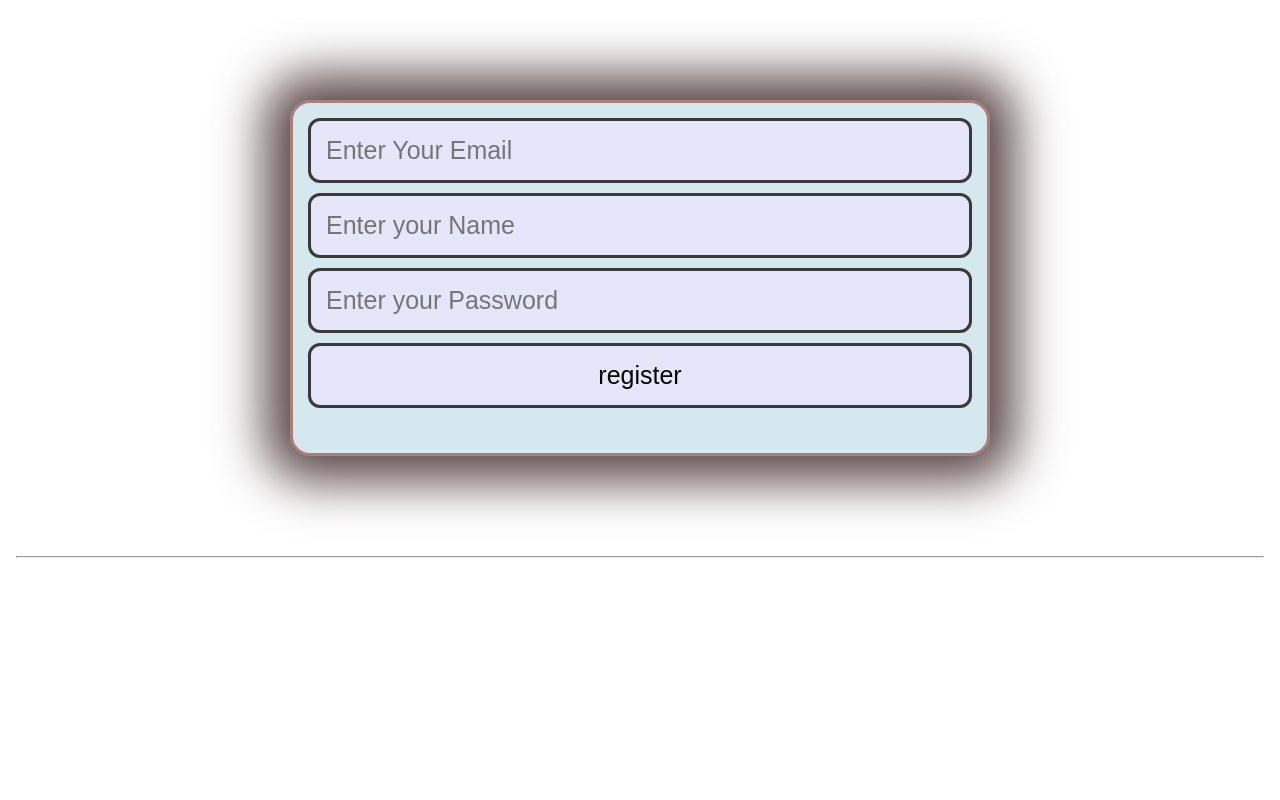
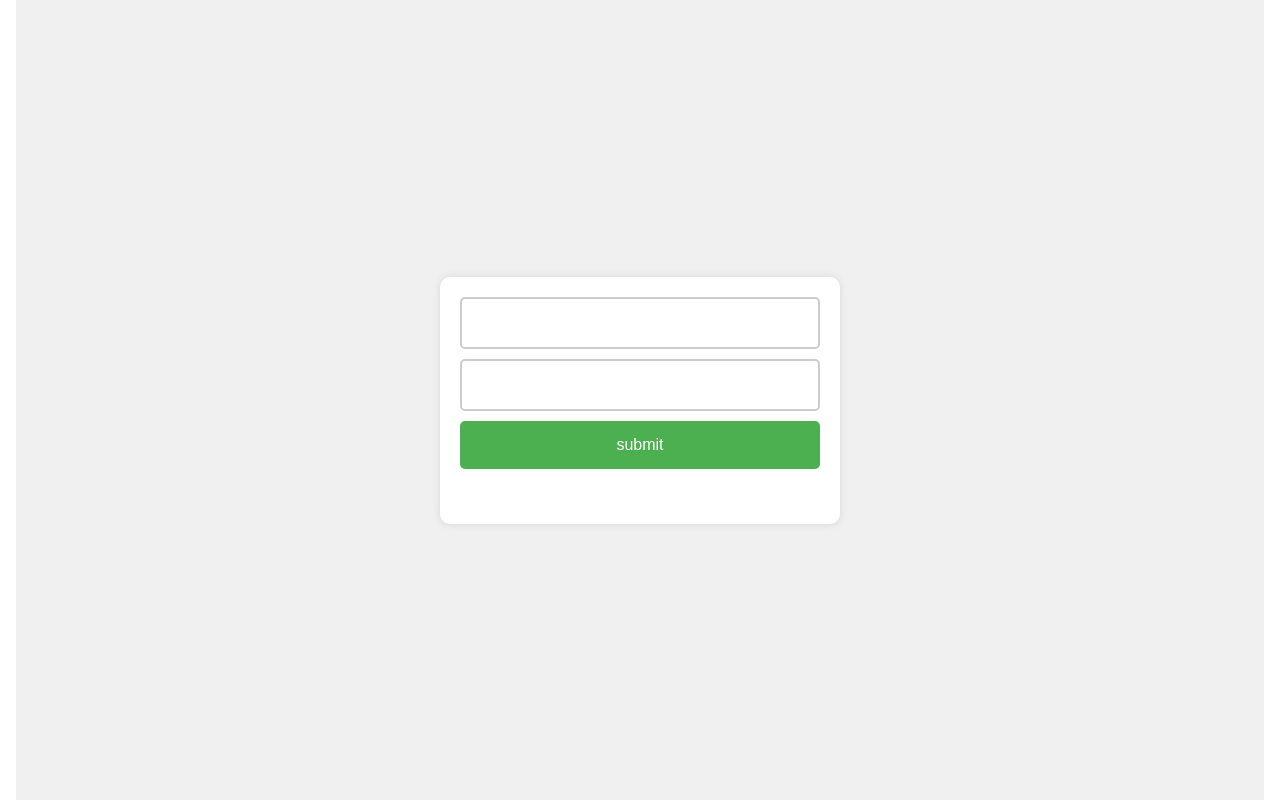
Before and after one commit to BrownEdgar/react_armenia, a React app: page / in a window 1280 px wide. Built offline with nearby package versions, Linux system fonts and the light colour scheme; the HTML template or start-up script is replaced by a standard one.

Commit message:
create password forms

```diff
--- a/src/components/Forms/Forms.jsx
+++ b/src/components/Forms/Forms.jsx
@@ -29,7 +29,7 @@ function Forms({users, handleSubmit, userId, showPassword}) {
                     users.map((elem) => {
                         return(
 
-                             <div className='Forms__Item-item' key={elem.userId}>
+                             <di    v className='Forms__Item-item' key={elem.userId}>
                                 <h1><span>Name</span> {elem.userName}</h1>
                                 <h2><span>Email</span> {elem.userEmail}</h2>
                                 <h3>
--- /dev/null
+++ b/src/components/PasswordForm/App.jsx
@@ -0,0 +1,14 @@
+import React from 'react'
+import PasswordForm from './PasswordForm'
+
+function App() {
+
+
+  return (
+    <div>
+      <PasswordForm/>
+    </div>
+  )
+}
+
+export default App
--- /dev/null
+++ b/src/components/PasswordForm/PasswordForm.jsx
@@ -0,0 +1,42 @@
+import { useState } from "react";
+import './PasswordForm.scss'
+
+function PasswordForm () {
+    const [password1, setPassword1] = useState('');
+    const [password2, setPassword2] = useState('');
+    const [className, setClassName] = useState('');
+
+    const handleInputChange = (e, setPassword) => {
+      setPassword(e.target.value);
+    };
+
+    const handleSubmit = (e) => {
+      e.preventDefault();
+      if (password1 === password2) {
+        setClassName('color-green');
+      } else {
+        setClassName('color-red');
+      }
+    };
+
+    return (
+    <div className="PasswordForms">
+      <form onSubmit={handleSubmit}>
+        <input
+          type="password"
+          value={password1}
+          onChange={(e) => handleInputChange(e, setPassword1)}
+        />
+        <input
+          type="password"
+          value={password2}
+          onChange={(e) => handleInputChange(e, setPassword2)}
+        />
+        <input type="submit" value='submit'/>
+        <p className={className}>{className === 'color-green' ? 'Passwords match!' : 'Passwords do not match!'}</p>
+      </form>
+    </div>
+    );
+  }
+
+  export default PasswordForm;
--- /dev/null
+++ b/src/components/PasswordForm/PasswordForm.scss
@@ -0,0 +1,55 @@
+.PasswordForms {
+    display: flex;
+    justify-content: center;
+    align-items: center;
+    height: 100vh;
+    background-color: #f0f0f0;
+
+    form {
+        width: 400px;
+        padding: 20px;
+        border-radius: 10px;
+        background-color: #fff;
+        box-shadow: 0px 0px 10px rgba(0, 0, 0, 0.1);
+
+        input[type="password"] {
+            width: 100%;
+            margin-bottom: 10px;
+            padding: 15px;
+            border-radius: 5px;
+            border: 2px solid #ccc;
+            font-size: 16px;
+        }
+
+        input[type="submit"] {
+            width: 100%;
+            padding: 15px;
+            border-radius: 5px;
+            border: none;
+            background-color: #4caf50;
+            color: #fff;
+            font-size: 16px;
+            cursor: pointer;
+            transition: background-color 0.3s ease;
+        }
+
+        input[type="submit"]:hover {
+            background-color: #3b5f3c;
+        }
+
+        p {
+            font-size: 20px;
+            margin-top: 10px;
+            text-align: center;
+            color: transparent;
+        }
+
+        .color-green {
+            color: green;
+        }
+
+        .color-red {
+            color: red;
+        }
+    }
+}
--- a/src/main.jsx
+++ b/src/main.jsx
@@ -1,6 +1,6 @@
 import React from 'react'
 import ReactDOM from 'react-dom/client'
-import App from './components/Forms/App'
+import App from './components/PasswordForm/App'
 import './index.css'
 
 ReactDOM.createRoot(document.getElementById('root'))
```
